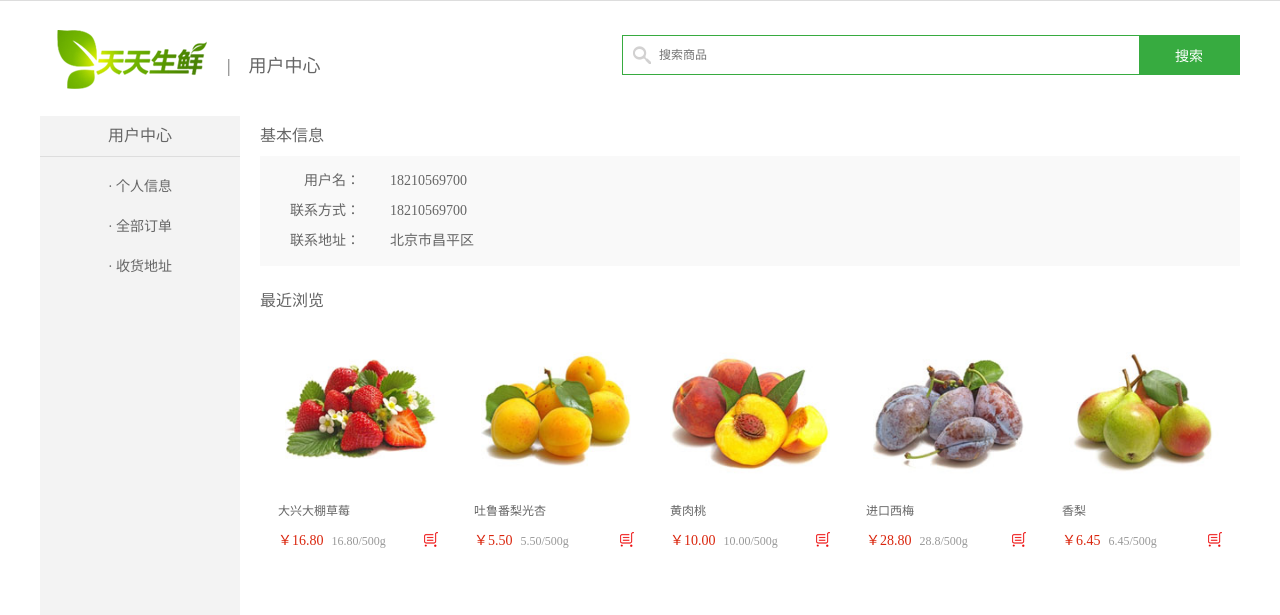
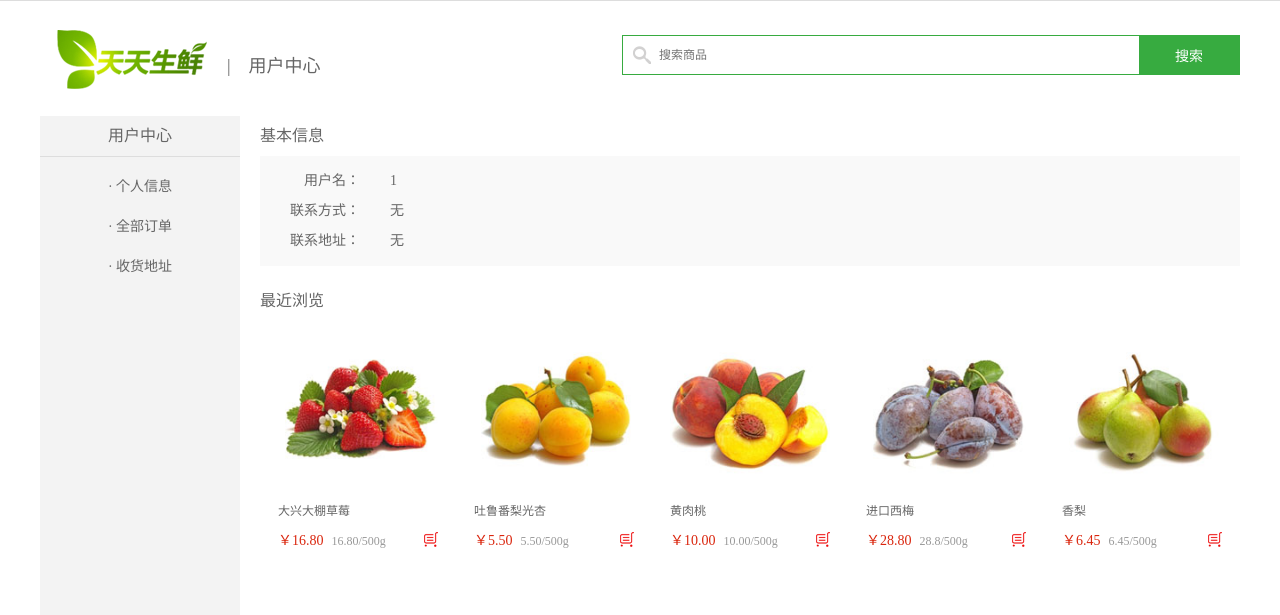
Before and after one commit to xiao66guo/HealthyFruit, a Django app: template healthyfruit/templates/user_center_info.html in a window 1280 px wide. Shown: the part 29-644 px from the top of the page. Run offline with Django 3.2, Linux system fonts and the light colour scheme; the template is opened without the code that fills it, so the values that code supplies are empty; parts of the project's set-up code (start-up, migrations or seed data) failed here and were passed over.

Commit message:
对用户中心中的个人基本信息进行处理

```diff
--- a/healthyfruit/templates/user_center_info.html
+++ b/healthyfruit/templates/user_center_info.html
@@ -5,9 +5,14 @@
 				<div class="info_con clearfix">
 				<h3 class="common_title2">基本信息</h3>
 						<ul class="user_info_list">
-							<li><span>用户名：</span>18210569700</li>
-							<li><span>联系方式：</span>18210569700</li>
-							<li><span>联系地址：</span>北京市昌平区</li>
+							<li><span>用户名：</span>1{{ user.username }}</li>
+                            {% if address %}
+                                <li><span>联系方式：</span>{{ address.phone }}</li>
+                                <li><span>联系地址：</span>{{ address.addr }}</li>
+                            {% else %}
+                                <li><span>联系方式：</span>无</li>
+							    <li><span>联系地址：</span>无</li>
+                            {% endif %}
 						</ul>
 				</div>
 
```
Also changed, not shown: healthyfruit/apps/user/views.py (+10 -1 lines).
